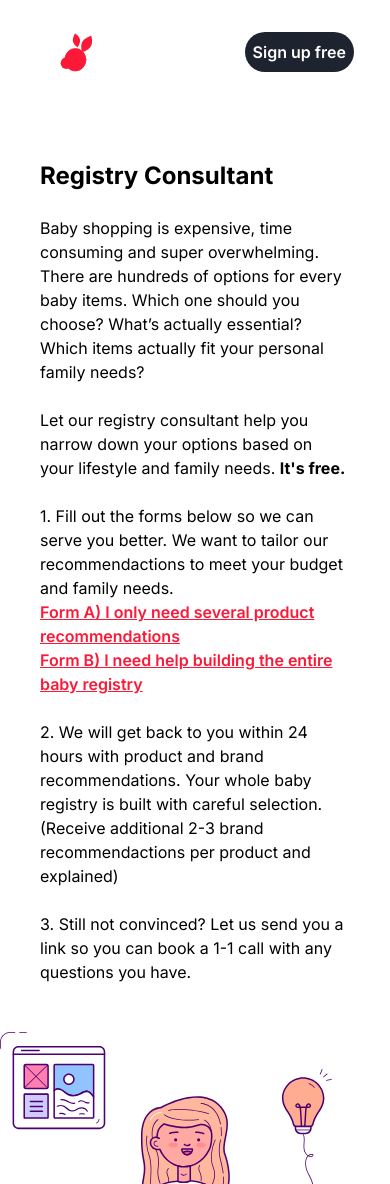
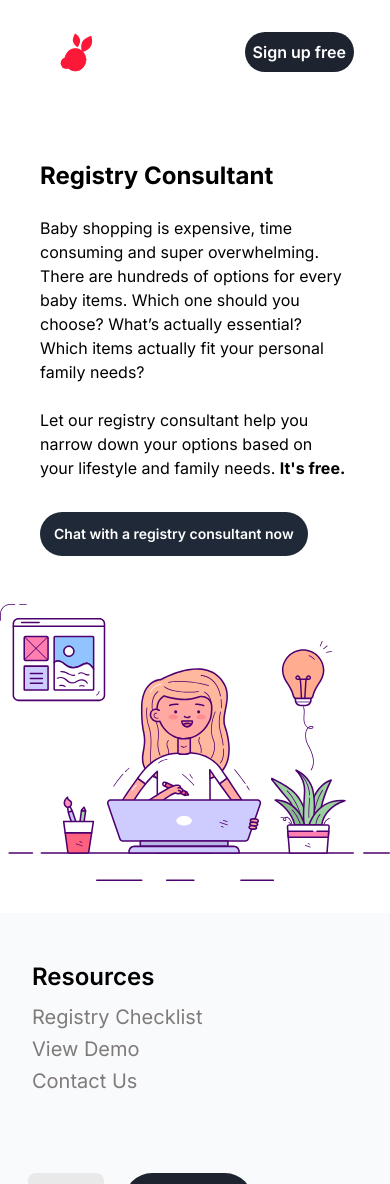
Before and after one commit to littleregistry/hop-land, a Next.js app: page /registry-consultant in a window 390 px wide. Shown: the top 1184 px of the page. Built offline with nearby package versions, Linux system fonts and the light colour scheme.

Commit message:
Open chat on click. Fix mobile try now buttons

```diff
--- a/src/components/HeroTwo.jsx
+++ b/src/components/HeroTwo.jsx
@@ -88,7 +88,7 @@ export function HeroTwo() {
     <div className="bg-[#FAEAE7] p-4">
     <Container className="relative max-w-7xl">
       <div className="mx-auto max-w-7xl pt-32 sm:pt-36 pb-32 lg:flex lg:items-center">
-                <div>
+              <div>
                 <h1 className="max-w-5xl font-display md:text-6xl sm:text-5xl text-3xl font-medium tracking-tight text-[#FC1938]">
                     Create an all-in-one baby registry in minutes
                 </h1>
@@ -98,7 +98,7 @@ export function HeroTwo() {
                 </p>
 
 
-              <form onSubmit={handleSubmit(saveData)} className="mt-10 sm:space-x-4 flex">
+              <form onSubmit={handleSubmit(saveData)} className="mt-10 sm:space-x-4 flex flex-col space-y-4 sm:space-y-0 sm:flex-row sm:flex">
                     <div
                         className="relative flex bg-white rounded-full border-1 py-1 text-gray-900 ring-1
                         ring-gray-300 placeholder:text-gray-500 focus:z-10 text-sm
@@ -128,7 +128,7 @@ export function HeroTwo() {
                       />
                     </div>
 
-                    <button type="submit" className="bg-[#FC1938] hover:bg-[#FC1938] px-16 sm:px-6 text-white rounded-full ">Try now</button>
+                    <button type="submit" className="bg-[#FC1938] hover:bg-[#FC1938] py-2 px-16 sm:px-6 text-white rounded-full ">Try now</button>
                 </form>
                 {errors.registryName &&
                 <p className="mt-2 text-sm text-red-600">
--- a/src/components/SectionTwo.jsx
+++ b/src/components/SectionTwo.jsx
@@ -1,7 +1,9 @@
 import Image from 'next/image'
+import { useRouter } from 'next/router'
 import Link from 'next/link'
 import babypouchLogo from '@/images/logos/babypouch.jpg'
 import { useState } from 'react'
+import { useForm }from 'react-hook-form'
 
 import { Button } from '@/components/Button'
 import { Container } from '@/components/Container'
@@ -21,7 +23,27 @@ import toyCard from '@/images/hero-cards/nursery-toys.png'
 
 
 export function SectionTwo() {
+  const router = useRouter()
   const [domainName, setDomainName] = useState("");
+  const {
+      control,
+      register,
+      handleSubmit,
+      getValues,
+      setValue,
+      setError,
+      reset,
+      watch,
+      trigger,
+		formState: { errors },
+    } = useForm({
+        mode: 'onChange',
+    });
+    const saveData = () => {
+        router.push('/signup?registryName='+getValues('registryName'))
+
+    }
+
 
     const handleChange = (e) => {
         setDomainName(e.target.value)
@@ -54,26 +76,47 @@ export function SectionTwo() {
       </h1>
       <p className="mx-auto mt-6 max-w-lg text-lg tracking-tight text-slate-700">
       </p>
-      <div className="mt-10">
+      <div className="flex justify-center">
+        <form onSubmit={handleSubmit(saveData)} className="mt-10 sm:space-x-4 space-y-4 sm:space-y-0 flex flex-col sm:flex-row">
+                    <div
+                        className="relative flex bg-white rounded-full border-1 py-1 text-gray-900 ring-1
+                        ring-gray-300 placeholder:text-gray-500 focus:z-10 text-sm
+                        focus:ring-2 focus:ring-inset focus:ring-indigo-600">
+                      <span className="flex select-none items-center pl-3 text-gray-900">littleregistry.ca/</span>
+                      <input
+                        type="text"
+                        {...register('registryName', {
+                          required: {
+                            value: true,
+                            message: 'Please choose a registry name'
+                          },
+                          validate: {
+                            checkName: async(values) => {
+                                try {
+                                    let result = await AxiosClient.get(`registries/check_name?registry_name=${values}`)
+                                    if (result.data.registry_name_exists) { return "This registry name already exists" }
+                                    return true
+                                } catch(e) {
+                                    return "There was an error validating your registry name"
+                                }
+                            }
+                          }
+                        })}
+                        className="block flex-1 text-sm border-0 bg-transparent py-0.5 pl-1 text-gray-900 placeholder:text-gray-500 focus:ring-0 sm:leading-6"
+                        placeholder="myregistry"
+                      />
+                    </div>
 
-            <div className="mt-10 mb-8 mx-auto px-8 w-96 rounded-full py-2 " style={{background: "white"}}>
-                <div className="flex p-2 rounded-md sm:max-w-md">
-                  <span
-                  style={{color: 'gray', fontSize: 'larger'}}
-                  className="flex select-none items-center ">littleregistry.com/</span>
-                  <input
-                    onChange={handleChange}
-                    className="outline-none"
-                    style={{border: 'none', fontSize: 'larger', width: '120px', left: '0', color: 'gray'
-                    }}
-                    type="text"
-                    placeholder="yourname"
-                  />
-                </div>
-              </div>
+                    <button type="submit" className="bg-[#FC1938] hover:bg-[#FC1938] py-2 px-16 sm:px-6 text-white rounded-full ">Try now</button>
+                </form>
+
         </div>
+        {errors.registryName &&
+        <p className="mt-2 text-sm text-red-600">
+        {errors.registryName.message}
+        </p>
+        }
 
-        <a href={"/signup?name="+domainName}  className="mt-12 bg-[#FC1938] hover:bg-[#FC1938] py-4 px-16 text-[#fff] text-xl font-semibold rounded-4xl">Claim your link</a>
       {/* </div> */}
       {/* <div className="mt-36 lg:mt-44">
       </div> */}
--- a/src/components/WhyLove.jsx
+++ b/src/components/WhyLove.jsx
@@ -128,7 +128,9 @@ export function WhyLove() {
       </p>
 
       <div className="text-center ">
-      <Button href="/" className="bg-[#E8C0E8] hover:bg-[#d3a9d3] m-5 px-8 py-5 text-[#545154] text-xl">Start Chat</Button>
+      <Button href="/"
+        onClick={() => {document.getElementsByClassName('cc-nsge')[0].click() }}
+      className="bg-[#E8C0E8] hover:bg-[#d3a9d3] m-5 px-8 py-5 text-[#545154] text-xl">Start Chat</Button>
       </div>
 
       </div>
--- a/src/pages/registry-consultant.jsx
+++ b/src/pages/registry-consultant.jsx
@@ -58,40 +58,14 @@ export default function HowitworksPage() {
             <p>
             Let our registry consultant help you narrow down your options based on your lifestyle and family needs.  <b>{`It's free.`}</b>
             </p>
+            <button
+                onClick={() => {document.getElementsByClassName('cc-nsge')[0].click() }}
+                type="button"
+                className="rounded-full mt-8 bg-gray-800 px-3.5 py-2.5 text-white text-sm font-semibold text-gray-900 hover:bg-gray-600"
+            >
+              Chat with a registry consultant now
+            </button>
 
-            <br/>
-
-            <p>
-            1. Fill out the forms below so we can serve you better. We want to tailor our recommendactions to meet your budget and family needs.
-            </p>
-
-            <Link href="https://forms.gle/yPXVQAMQ1PhPx3zR8">
-                <p className="text-[#fc1938] font-semibold underline">
-                    Form A) I only need several product recommendations
-                </p>
-            </Link>
-
-            <Link href="https://forms.gle/8RRZd1azDXKLXZR4A">
-                <p className="text-[#fc1938] font-semibold underline">
-                    Form B) I need help building the entire baby registry
-                </p>
-            </Link>
-
-
-            <br/>
-
-            <p>
-            2. We will get back to you within 24 hours with product and brand recommendations. Your whole baby registry is built with careful selection.
-            </p>
-            <p>
-            (Receive additional 2-3 brand recommendactions per product and explained)
-            </p>
-
-            <br/>
-
-            <p>
-            3. Still not convinced? Let us send you a link so you can book a 1-1 call with any questions you have.
-            </p>
 
         </div>
         <div className="mt-12 flex justify-center">
```
